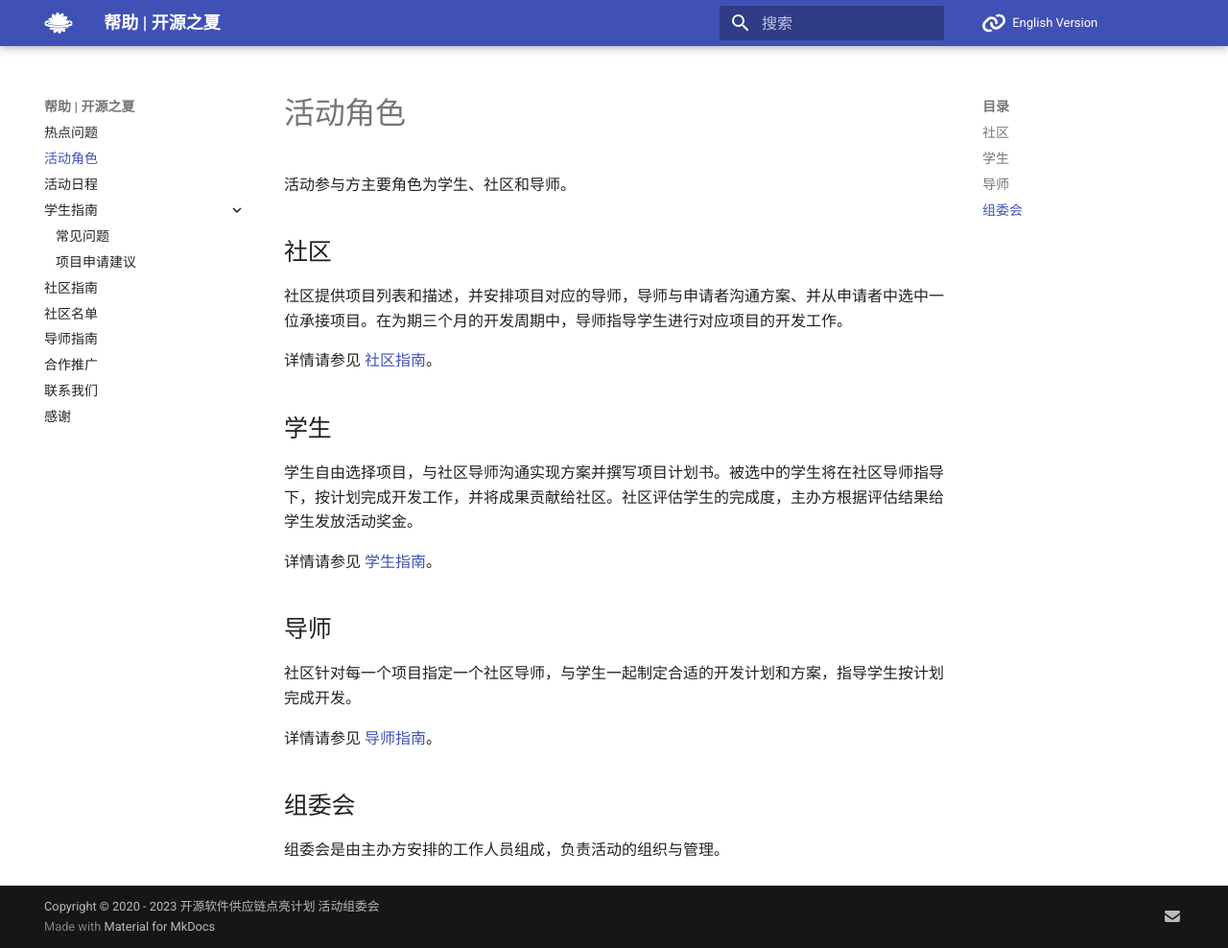
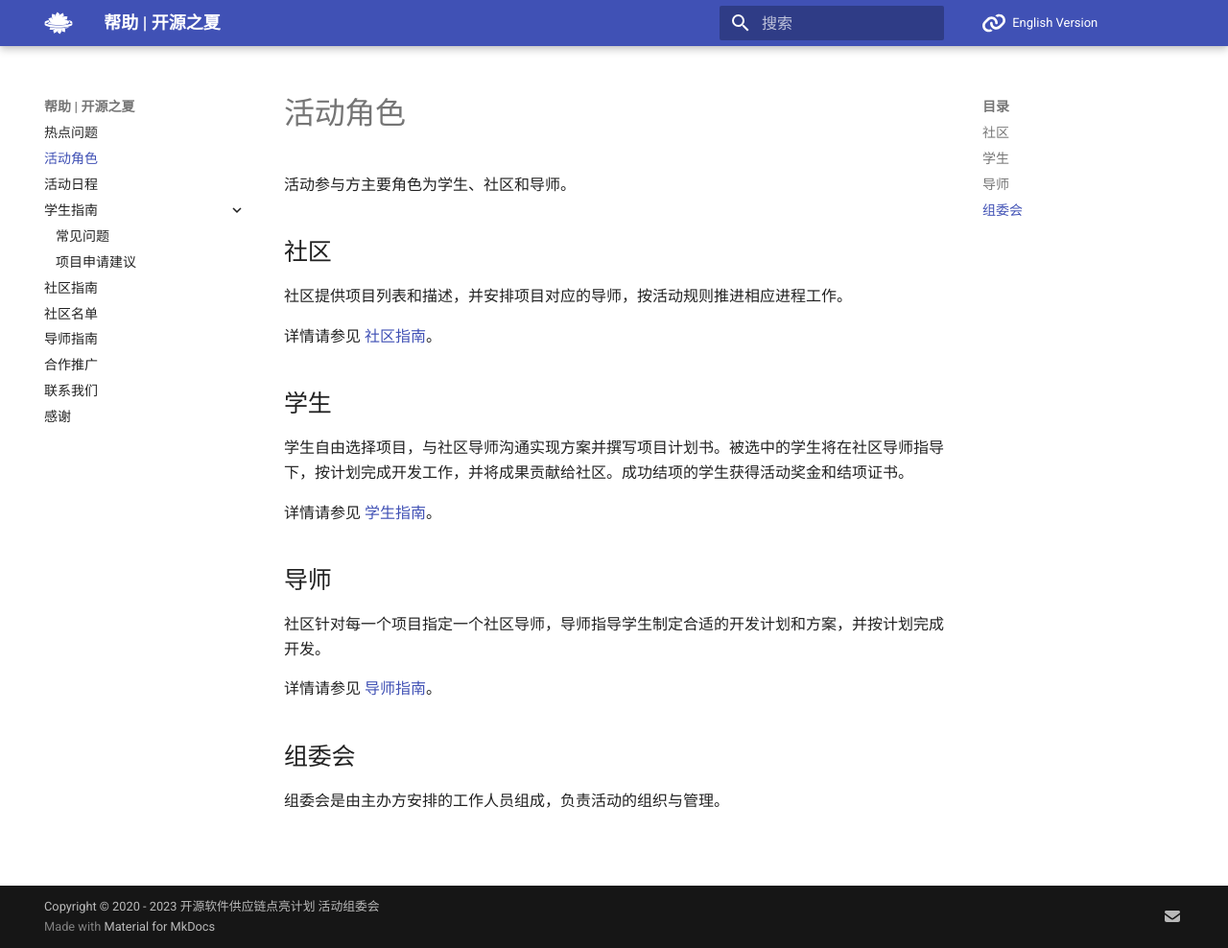
Before and after one commit to summer-ospp/help, an MkDocs documentation site: the page built from docs/roles.md, in a window 1280 px wide and 988 px high. Shown: the whole window at 96% size. Built offline with MkDocs 1.6.1 and Material for MkDocs 9.7.7, drawn with Linux system fonts in a browser that asks for light colours; comment, search, counter and statistics services are not loaded.

Commit message:
Update roles.md

```diff
--- a/docs/roles.md
+++ b/docs/roles.md
@@ -4,19 +4,19 @@
 
 ## 社区
 
-社区提供项目列表和描述，并安排项目对应的导师，导师与申请者沟通方案、并从申请者中选中一位承接项目。在为期三个月的开发周期中，导师指导学生进行对应项目的开发工作。
+社区提供项目列表和描述，并安排项目对应的导师，按活动规则推进相应进程工作。
 
 详情请参见 [社区指南](community.md)。
 
 ## 学生
 
-学生自由选择项目，与社区导师沟通实现方案并撰写项目计划书。被选中的学生将在社区导师指导下，按计划完成开发工作，并将成果贡献给社区。社区评估学生的完成度，主办方根据评估结果给学生发放活动奖金。
+学生自由选择项目，与社区导师沟通实现方案并撰写项目计划书。被选中的学生将在社区导师指导下，按计划完成开发工作，并将成果贡献给社区。成功结项的学生获得活动奖金和结项证书。
 
 详情请参见 [学生指南](student.md)。
 
 ## 导师
 
-社区针对每一个项目指定一个社区导师，与学生一起制定合适的开发计划和方案，指导学生按计划完成开发。
+社区针对每一个项目指定一个社区导师，导师指导学生制定合适的开发计划和方案，并按计划完成开发。
 
 详情请参见 [导师指南](mentor.md)。
 
```
